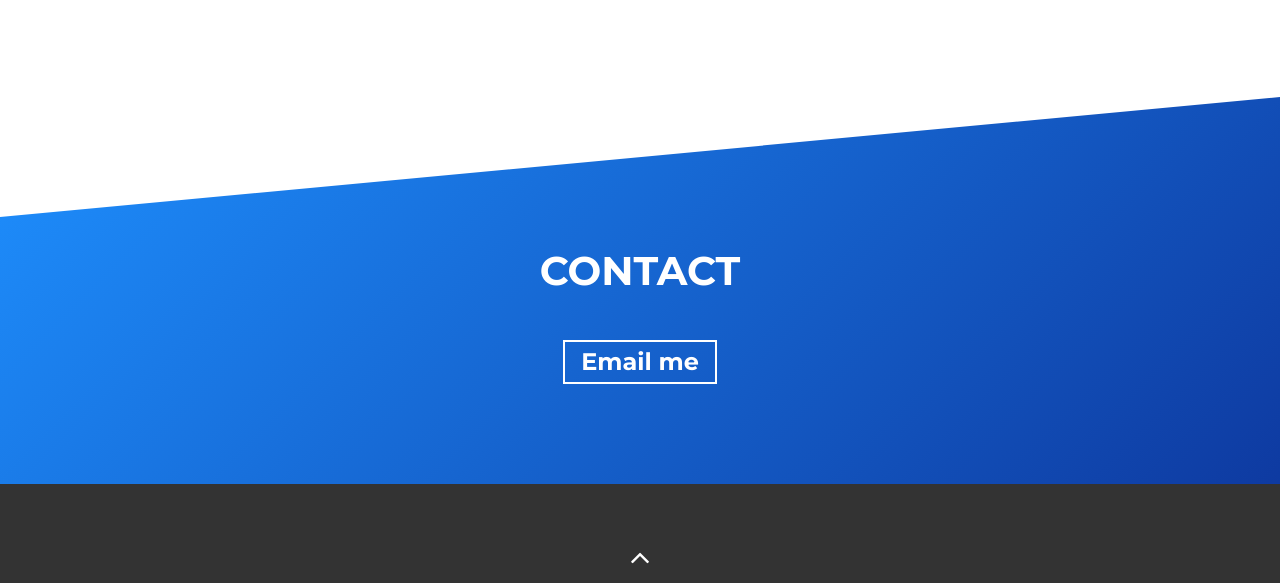
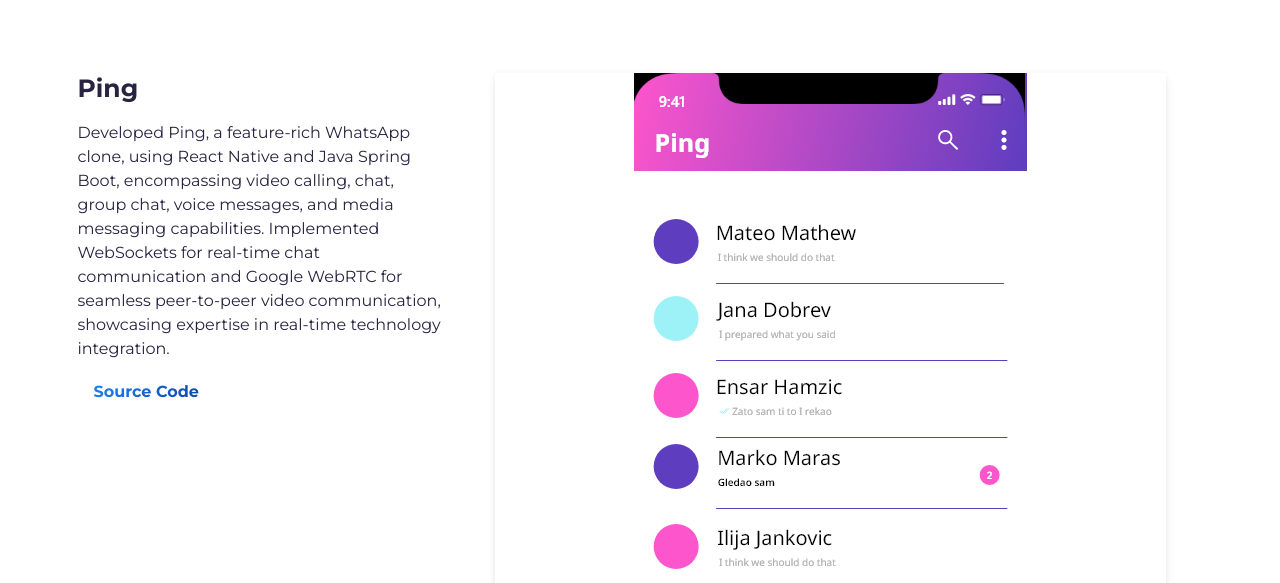
Before and after one commit to adnancrnovrsanin/portfolio, a website built with Parcel: page src/index.html in a window 1280 px wide. Shown: the part 2903-3486 px from the top of the page. Built offline with nearby package versions, Linux system fonts and the light colour scheme.

Commit message:
Updated data

```diff
--- a/src/index.html
+++ b/src/index.html
@@ -1,4 +1,3 @@
-
 <!DOCTYPE html>
 <html lang="en" class="sr">
   <head>
@@ -10,7 +9,10 @@
     <!-- Todo: put here your site title -->
     <title>Adnan Crnovršanin | Full Stack Web Developer</title>
     <!-- Todo: add some coding keywords below - e.g: (javascript, yourusername, etc) -->
-    <meta name="keywords" content="adnancrnovrsanin, Adnan Crnovrsanin, skill" />
+    <meta
+      name="keywords"
+      content="adnancrnovrsanin, Adnan Crnovrsanin, skill"
+    />
     <!-- Todo: improve your SEO by adding a small description of you -->
     <meta name="description" content="Adnan Crnovrsanin | Developer" />
 
@@ -69,11 +71,13 @@
           <div class="col-md-6 col-sm-12">
             <div class="about-wrapper__info load-hidden">
               <p class="about-wrapper__info-text">
-                I am a software engineer student with an ambition and a goal of learning and developing great things!
+                I am a software engineer student with an ambition and a goal of
+                learning and developing great things!
               </p>
               <p class="about-wrapper__info-text">
-                My passions include web and mobile development, machine learning and data science,
-                but I have a special place in my heart for Ethical Hacking and Penetration Testing which are my hobbies.
+                My passions include web and mobile development, machine learning
+                and data science, but I have a special place in my heart for
+                Ethical Hacking and Penetration Testing which are my hobbies.
               </p>
               <span class="d-flex mt-3">
                 <a
@@ -105,7 +109,14 @@
                 <h3 class="project-wrapper__text-title">pAIthon Games</h3>
                 <div>
                   <p class="mb-4">
-                    pAIthon Games is a web-based application that utilizes the latest technologies to deliver an engaging and interactive experience for players. The project features the use of React.js for the front-end, Django for the back-end, MobX for state management, and TypeScript for type-checking. By utilizing these technologies, I was able to create a highly performant and scalable application that showcases my proficiency in both AI and web development.
+                    pAIthon Games is a web-based application that utilizes the
+                    latest technologies to deliver an engaging and interactive
+                    experience for players. The project features the use of
+                    React.js for the front-end, Django for the back-end, MobX
+                    for state management, and TypeScript for type-checking. By
+                    utilizing these technologies, I was able to create a highly
+                    performant and scalable application that showcases my
+                    proficiency in both AI and web development.
                   </p>
                 </div>
                 <a
@@ -128,7 +139,11 @@
             </div>
             <div class="col-lg-8 col-sm-12">
               <div class="project-wrapper__image load-hidden">
-                <a rel="noreferrer" href="https://adnancrnovrsanin.github.io/pAIthonGames/" target="_blank">
+                <a
+                  rel="noreferrer"
+                  href="https://adnancrnovrsanin.github.io/pAIthonGames/"
+                  target="_blank"
+                >
                   <div
                     data-tilt
                     data-tilt-max="4"
@@ -155,17 +170,29 @@
                 <h3 class="project-wrapper__text-title">Evently</h3>
                 <div>
                   <p class="mb-4">
-                    Evently is a web-based application that aims to revolutionize the way people organize and manage events. The project is built using cutting-edge technologies such as React.js for the front-end, ASP.NET Core API for the back-end, MobX for state management, SignalR for real-time communication, PostgreSQL for data storage, TypeScript for type-checking, and C# for server-side logic. These technologies were carefully chosen to provide users with a seamless and efficient experience while also allowing for scalability and flexibility in the future. Evently is a perfect example of my expertise in web development and my ability to deliver high-quality, robust and user-friendly applications.
+                    Evently is a web-based application that aims to
+                    revolutionize the way people organize and manage events. The
+                    project is built using cutting-edge technologies such as
+                    React.js for the front-end, ASP.NET Core API for the
+                    back-end, MobX for state management, SignalR for real-time
+                    communication, PostgreSQL for data storage, TypeScript for
+                    type-checking, and C# for server-side logic. These
+                    technologies were carefully chosen to provide users with a
+                    seamless and efficient experience while also allowing for
+                    scalability and flexibility in the future. Evently is a
+                    perfect example of my expertise in web development and my
+                    ability to deliver high-quality, robust and user-friendly
+                    applications.
                   </p>
                 </div>
-                <a
+                <!-- <a
                   rel="noreferrer"
                   target="_blank"
                   class="cta-btn cta-btn--hero"
                   href="https://evently.herokuapp.com/"
                 >
                   See Live
-                </a>
+                </a> -->
                 <a
                   rel="noreferrer"
                   target="_blank"
@@ -178,7 +205,11 @@
             </div>
             <div class="col-lg-8 col-sm-12">
               <div class="project-wrapper__image load-hidden">
-                <a rel="noreferrer" href="https://evently.herokuapp.com/" target="_blank">
+                <a
+                  rel="noreferrer"
+                  href="https://evently.herokuapp.com/"
+                  target="_blank"
+                >
                   <div
                     data-tilt
                     data-tilt-max="4"
@@ -205,7 +236,17 @@
                 <h3 class="project-wrapper__text-title">GeoCollector</h3>
                 <div>
                   <p class="mb-4">
-                    GeoCollector is a project that was developed by my team during a Hackathon at my University. It is a web-based application that utilizes image recognition technology to enable users to collect and organize geographical data. I was responsible for the development of the back-end using Node.js and for building an image recognition API with Custom Vision by Microsoft Azure. The application was able to win the hackathon due to its innovative approach and user-friendly interface. Additionally, I also helped two of my teammates in building the front-end using React, which provided a seamless and intuitive experience for the users.
+                    GeoCollector is a project that was developed by my team
+                    during a Hackathon at my University. It is a web-based
+                    application that utilizes image recognition technology to
+                    enable users to collect and organize geographical data. I
+                    was responsible for the development of the back-end using
+                    Node.js and for building an image recognition API with
+                    Custom Vision by Microsoft Azure. The application was able
+                    to win the hackathon due to its innovative approach and
+                    user-friendly interface. Additionally, I also helped two of
+                    my teammates in building the front-end using React, which
+                    provided a seamless and intuitive experience for the users.
                   </p>
                 </div>
                 <a
@@ -231,6 +272,52 @@
                     alt="Project Image"
                     class="img-fluid"
                     src="assets/GeoCollector.png"
+                  />
+                </div>
+              </div>
+            </div>
+          </div>
+          <!-- /END Project -->
+
+          <!-- Notice: each .row is a project -->
+          <div class="row">
+            <div class="col-lg-4 col-sm-12">
+              <div class="project-wrapper__text load-hidden">
+                <h3 class="project-wrapper__text-title">Ping</h3>
+                <div>
+                  <p class="mb-4">
+                    Developed Ping, a feature-rich WhatsApp clone, using React
+                    Native and Java Spring Boot, encompassing video calling,
+                    chat, group chat, voice messages, and media messaging
+                    capabilities. Implemented WebSockets for real-time chat
+                    communication and Google WebRTC for seamless peer-to-peer
+                    video communication, showcasing expertise in real-time
+                    technology integration.
+                  </p>
+                </div>
+                <a
+                  rel="noreferrer"
+                  target="_blank"
+                  class="cta-btn text-color-main"
+                  href="https://github.com/adnancrnovrsanin/Ping.git"
+                >
+                  Source Code
+                </a>
+              </div>
+            </div>
+            <div class="col-lg-8 col-sm-12">
+              <div class="project-wrapper__image load-hidden">
+                <div
+                  data-tilt
+                  data-tilt-max="4"
+                  data-tilt-glare="true"
+                  data-tilt-max-glare="0.5"
+                  class="thumbnail rounded js-tilt"
+                >
+                  <img
+                    alt="Project Image"
+                    class="img-fluid"
+                    src="assets/Ping.png"
                   />
                 </div>
               </div>
@@ -266,19 +353,25 @@
           <i class="fa fa-angle-up fa-2x" aria-hidden="true"></i>
         </a>
         <div class="social-links">
-          <a rel="noreferrer" href="https://www.linkedin.com/in/adnan-crnovr%C5%A1anin-854b84142/" target="_blank">
+          <a
+            rel="noreferrer"
+            href="https://www.linkedin.com/in/adnan-crnovr%C5%A1anin-854b84142/"
+            target="_blank"
+          >
             <i class="fa fa-linkedin fa-inverse"></i>
           </a>
-          <a rel="noreferrer" href="https://github.com/adnancrnovrsanin" target="_blank">
+          <a
+            rel="noreferrer"
+            href="https://github.com/adnancrnovrsanin"
+            target="_blank"
+          >
             <i class="fa fa-github fa-inverse"></i>
           </a>
         </div>
 
         <hr />
 
-        <p class="footer__text">
-          © 2021 - Adnan Crnovrsanin
-        </p>
+        <p class="footer__text">© 2021 - Adnan Crnovrsanin</p>
       </div>
     </footer>
     <!-- /END Footer Section -->
```
Also changed, not shown: src/assets/Ping.png (added), 1 other file.
